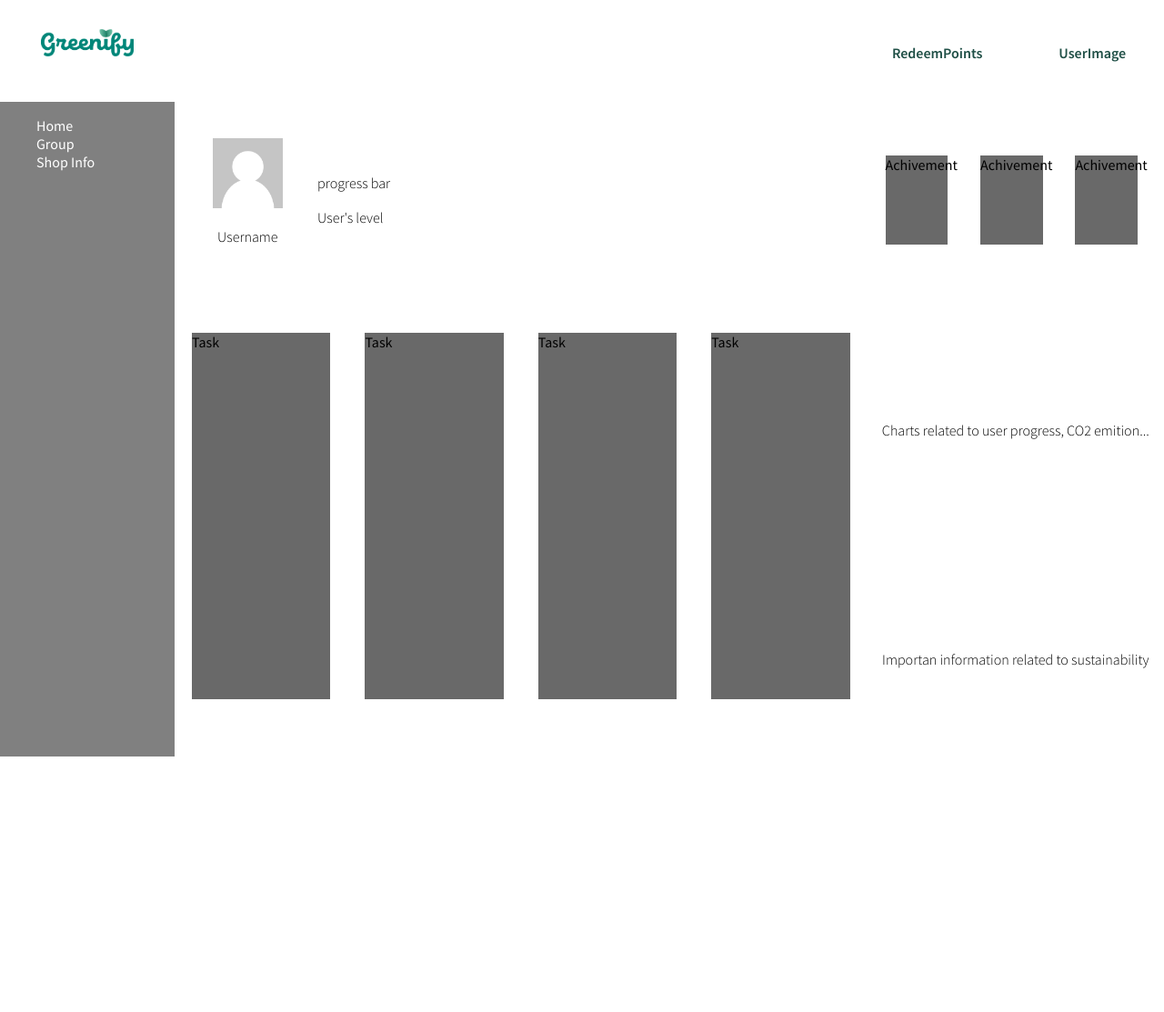
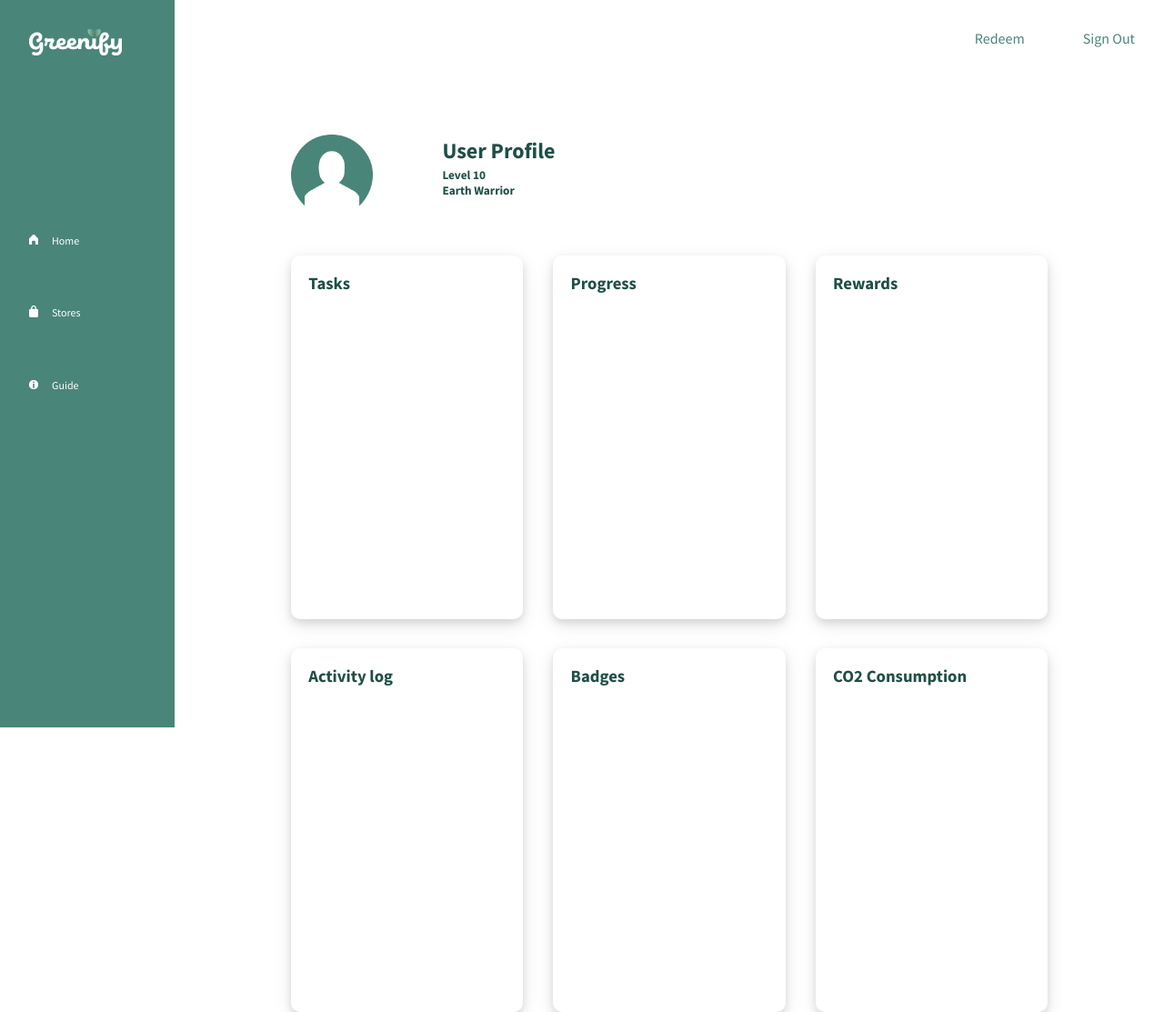
Before and after one commit to JaChongP/Project3, a PHP site: page /User.html in a window 1280 px wide. Shown: the whole page at 91% size. Before the commit the page ends 832 px from the top, so only its background shows below. Run offline with PHP 8.4, Linux system fonts and the light colour scheme.

Commit message:
updated user page and made store info page

```diff
--- a/Greenify/User.html
+++ b/Greenify/User.html
@@ -6,86 +6,60 @@
     <title>Greenify</title>
     <link rel="stylesheet" href="css/style.css">
 </head>
-<body>
-    <header class="header-about">
-        <div class="Logo" id="Logo3">
-            <a class="Logo" href="HomePage.html"><img src="images/logoGreenify.png" width="60%"></a>
+<body class="user-page">
+
+   <header>
+            <nav>
                 </div>
-        <div class="NavigationBar">
-            <nav>
-                <ul class="MenuTop">
-                    <li><a href="Redeem.html">RedeemPoints</a></li>
-                    <li><a href="User.html">UserImage</a></li>
+
+                <div class="side-nav">
+                <ul class="side-nav">
+                    <li><div class="logo-white">
+                        <img src="images/logo-white.png">
+                    </div></li>
+                    <li><a href="User.html"><img src="images/icon-home.png" class="small-icon">Home</a></li>
+                    <li><a href="ShopInfo.html"><img src="images/icon-stores.png" class="small-icon">Stores</a></li>
+                    <li><a href=""><img src="images/icon-guide.png" class="small-icon">Guide</a></li>
                   </ul>
+                </div>
+
             </nav>
+
+            <div class="top-nav-user">
+                <ul class="top-nav-user">
+                    <li><a href="">Sign Out</a></li>
+                    <li><a href="">Redeem</a></li>
+
+                </ul>
             </div>
 </header>
 
-    <main class="UserPage">
-        <div class="UserPage">
-            <div class="Menu">
-                <nav>
-                    <ul class="MenuLeft">
-                        <li><a href="User.html">Home</a></li>
-                        <li><a href="Group">Group</a></li>
-                        <li><a href="ShopInfo.html">Shop Info</a></li>
-                    </ul>
-                </nav>
+
+<section class="profile-top">
+    <div>
+            <img src="images/Icons/Group 2.png">
     </div>
-            <div class="Profile">
-                <div class="ProfileTop">
-                    <div class="UserInfo" id="UserProgress">
-                        <section class="UserL">
-                            <img src="images/TeamMembers.png">
-                            <p>Username</p>
+
+    <div>
+            <h2>User Profile</h2>
+            <h5>Level 10</h5>
+            <h5>Earth Warrior</h5>
+    </div>
 </section>
-                        <section class="UserR">
-                            <p>progress bar</p>
-                            <p>User's level</p>
+
+    <section class="grid-container">
+        <div><h3>Tasks</h3></div>
+        <div><h3>Progress</h3></div>
+        <div><h3>Rewards</h3></div>
+        <div><h3>Activity log</h3></div>
+        <div><h3>Badges</h3></div>
+        <div><h3>CO2 Consumption</h3></div>
     </section>
-                    </div>
-                    <div class="UserInfo" id="Achivements">
-                        <section class="Achivement">
-                            Achivement
-                        </section>
-                        <section class="Achivement">
-                            Achivement
-                        </section>
-                        <section class="Achivement">
-                            Achivement
-                        </section>
-                    </div>
-                </div>
-                <div class="ProfileBot">
-                    <div class="TaskDiv">
-                        <section class="Task">
-                            Task
-                        </section>
-                        <section class="Task">
-                            Task
-                        </section>
-                        <section class="Task">
-                            Task
-                        </section>
-                        <section class="Task">
-                            Task
-                        </section>
-                    </div>
-                    <div class="UserStadistics">
-                        <section class="UserStadistics" id="Top">
-                            <p>
-                                Charts related to user progress, CO2 emition...
-                            </p>
-                        </section>
-                        <section class="UserStadistics" id="Bot">
-                            <p>
-                                Importan information related to sustainability
-                            </p>
-                        </section>
-                    </div>
-                </div>
-            </div>
-        </div>
-    </main>
+
+
+
+
+ <script src="script.js"></script>
+
 </body>
 </html>
--- a/Greenify/css/style.css
+++ b/Greenify/css/style.css
@@ -111,6 +111,20 @@
 h2 {
     line-height: 1.5;
     color: #1f4f46;
+    padding:0;
+    margin:0;
+}
+
+h3 {
+    color: #1f4f46;
+    padding:0;
+    margin:0;
+}
+
+h5 {
+    padding:0;
+    margin:0;
+    color: #1f4f46;
 }
 
 p {
@@ -128,14 +142,14 @@
 
 
 
-header a {
+.header a {
     text-decoration: none;
     color: white;
     font-weight: 600;
 
 }
 
-header {
+.header {
     height: 10vh;
     display: flex;
     justify-content: space-between;
@@ -148,9 +162,10 @@
     text-decoration: none;
     color: #1f4f46;
     font-weight: 600;
+    margin: 0;
+    padding: 0;
+
 }
-
-
 
 .Logo {
     width: 15%;
@@ -183,7 +198,7 @@
 
 
     /*Main Body*/
-        /*General Infomation*/
+    /*General Infomation*/
 
 .GeneralInfo {
     display: flex;
@@ -212,8 +227,6 @@
     width: 70%;
 }
 
-
-
 .green-button {
 
     background-color: #498579;
@@ -234,7 +247,9 @@
   }
 
 
-            /*Features Information*/
+
+  /*Features Information*/
+
 .FeaturesInfo{
     display: flex;
     justify-content: space-around;
@@ -243,12 +258,9 @@
 
 .FeaturesInfo img {
     width: 12vw;
-
-
 }
 
 .Feature {
-
     padding: 5vw;
 }
 
@@ -339,7 +351,6 @@
     outline: none;
 }
 
-
  /*Team page*/
         /*Members*/
 .teamMembers{
@@ -356,114 +367,119 @@
 
 
 
+/*user page navigation bars*/
+
+.side-nav ul {
+    list-style-type: none;
+    margin: 0;
+    padding: 0;
+    width: 15%;
+    background-color: #498579;
+    position: fixed;
+    height: 100%;
+    overflow: auto;
+  }
+
+  .side-nav li a {
+    display: block;
+    color: white;
+    padding: 4vh;
+    text-decoration: none;
+    font-size: 12px;
+  }
+
+  .logo-white {
+    width: 15%;
+    height: 100%;
+}
+
+ .logo-white img {
+    padding: 4vh 4vh 20vh 4vh;
+    width: 8vw;
+}
+
+.small-icon {
+    width: 10px;
+    margin-right: 15px;
+}
+
+.top-nav-user ul {
+    list-style-type: none;
+    margin: 0;
+    padding: 0;
+    overflow: hidden;
+
+  }
+
+  .top-nav-user li {
+    float: right;
+  }
+
+  .top-nav-user li a {
+    display: block;
+    text-align: center;
+    color: #498579;
+    padding: 4vh;
+    text-decoration: none;
+  }
 
 
-/*Userpage*/
-.UserPage{
-    display: flex;
-    flex-direction: row;
-    justify-content: space-between;
+
+
+/*user page body*/
+
+.profile-pages {
+    background-color: #F7F7F7;
 }
 
-.Menu{
-    width: 15vw;
-    height: 90vh;
-    background-color: gray;
-}
-.Menu a{
-    color: white;
-    text-decoration: none;
-    margin-top: 10%;
+.profile-top {
+    display: grid;
+    grid-template-columns: 1fr 4fr;
+    margin: 5% 10% 0 25%;
 }
 
- .Profile{
-     width: 85vw;
-     height: 90vh;
-     display: flex;
-     flex-direction: column;
-     justify-content: space-around;
- }
-
-.ProfileTop{
-    height: 30%;
-    display: flex;
-    flex-direction: row;
-    justify-content: space-around;
-}
-#UserProgress{
-    width: 70%;
-    display: flex;
-    flex-direction: row;
-    align-items: center;
-    margin: 1%;
-}
-#Achivements{
-    width: 30%;
-    display: flex;
-    flex-wrap: wrap;
-    justify-content: space-around;
-    align-items: center;
-    margin: 1%;
-}
-.Achivement{
-    width: 22%;
-    height: 50%;
-    background-color: dimgray;
+.profile-top img{
+    width: 7vw;
 }
 
-.UserL{
-    width: 15%;
-    justify-content: space-around;
-    text-align: center;
-    margin: 2% 1% 2% 2%;
-}
-.UserL img{
-    width: 70%;
+.grid-container {
+    display: grid;
+    margin: 3% 10% 10% 25%;
+    grid-template-columns: 1fr 1fr 1fr;
+    grid-gap: 4%;
+    align-items: center;
+    justify-content: center;
 }
 
-.UserR{
-    width: 70%;
-    margin: 2%;
+.grid-container h3{
+    padding: 1.5vw;
+
 }
 
-.ProfileBot{
-    height: 70%;
-    display: flex;
-    flex-direction: row;
+.grid-container div {
+
+    height: 50vh;
+    background-color: white;
+    border-radius: 10px;
+    box-shadow: 0 4px 8px 0 rgba(0, 0, 0, 0.1), 0 6px 20px 0 rgba(0, 0, 0, 0.1);
 }
 
-.TaskDiv{
-    width: 70%;
+
+
+/*Shop Info page*/
+
+.stores-heading {
     display: flex;
-    justify-content: space-around;
+    flex-direction: column;
+    margin: 3% 10% 3% 25%;
+
 }
 
-.Task{
-    width: 20%;
-    height: 80%;
-    background-color: dimgray;
-    margin-top: 5%;
+.store-categories {
+    display: flex;
+
 }
 
-.UserStadistics{
-    width: 30%;
-    display: flex;
-    flex-direction: column;
-    justify-content: space-around;
+.store-categories h5 {
+    padding: 2vw 2vw 0 0;
 }
-
-#Top{
-    width: 98%;
-    height: 55%;
-    text-align: center;
-    margin: 1%;
-}
-
-#Bot{
-    width: 98%;
-    height: 40%;
-    text-align: center;
-    margin: 1%;
-}
-
-/*Shop Info page*/
```
Also changed, not shown: Greenify/ShopInfo.html (+73 -25 lines), Greenify/images/icon-guide.png (added), Greenify/images/icon-home.png (added), Greenify/images/icon-stores.png (added). Lines whose indentation alone changed are shown as unchanged.
